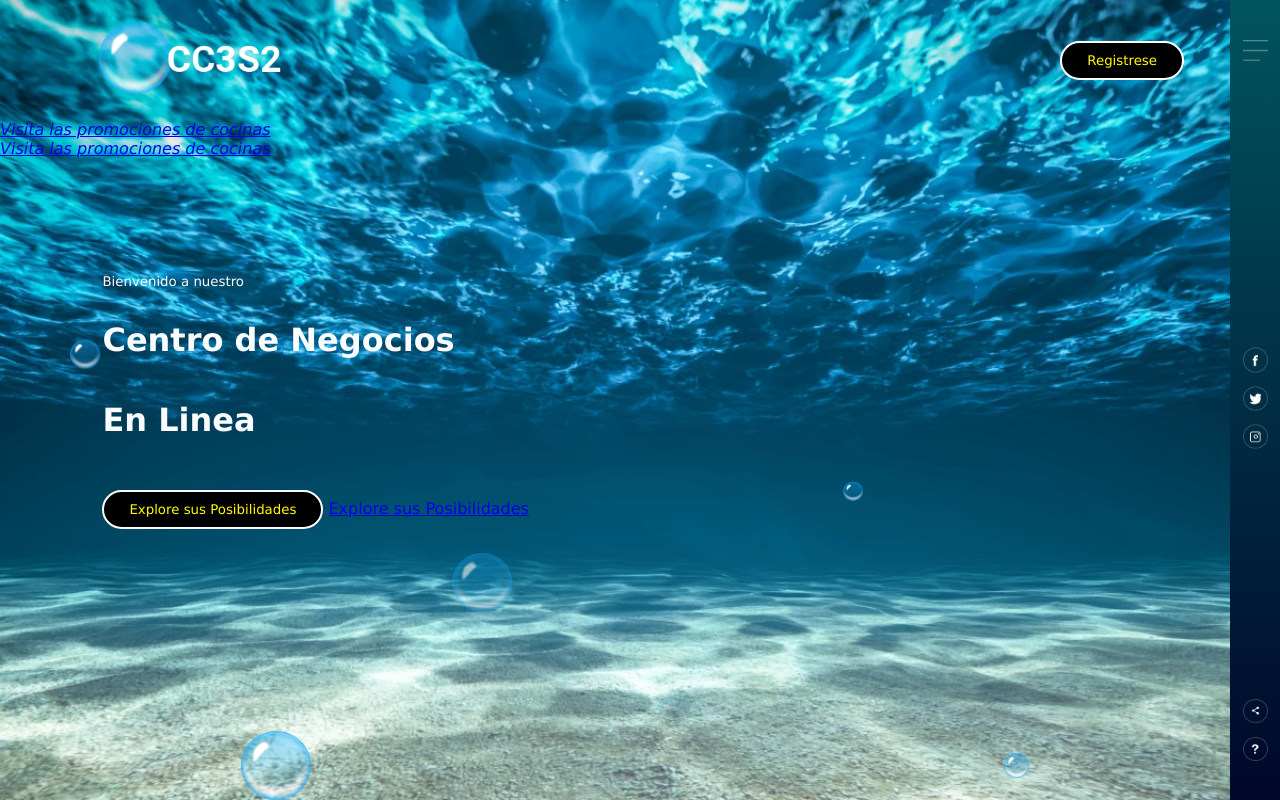
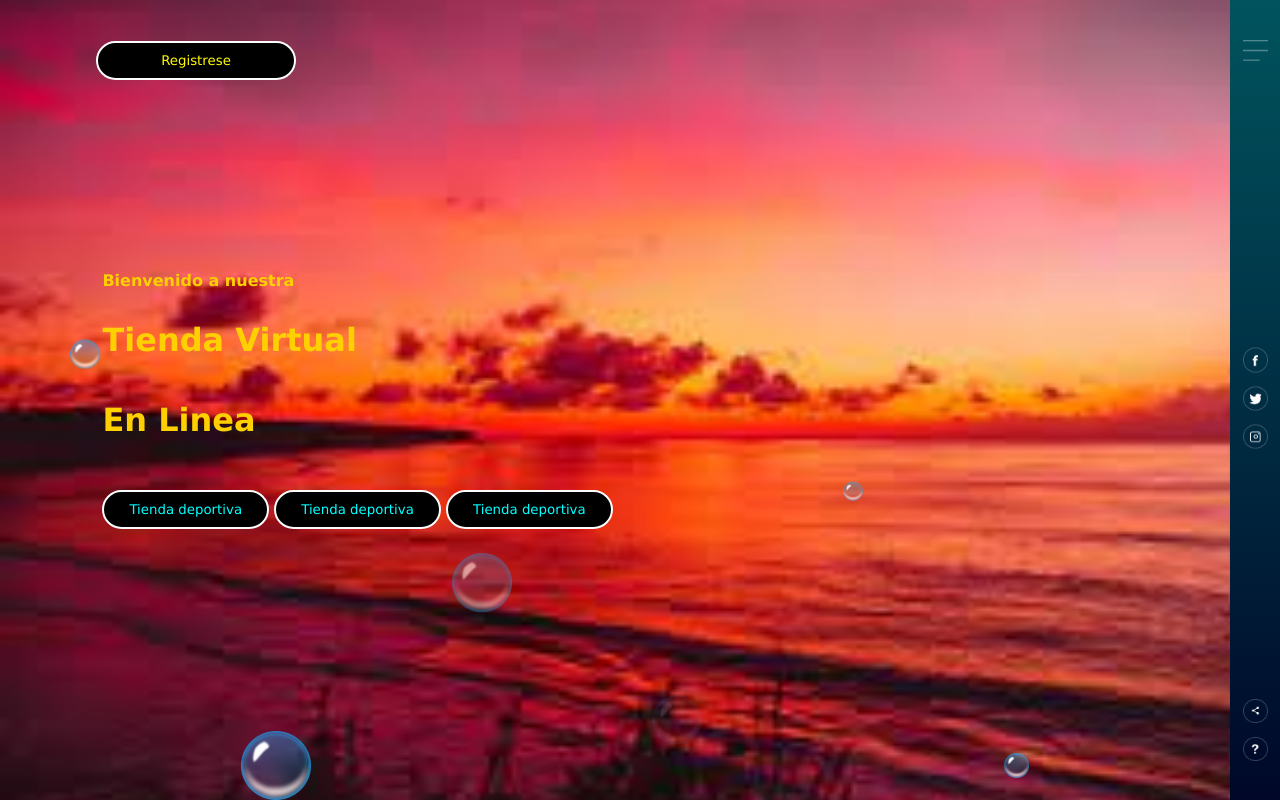
Before and after one commit to Grupo-2-CC3S2/LAB02-CF-RS-CY, a plain HTML site: page index.html in a window 1280 px wide. Drawn offline with Linux system fonts and the light colour scheme.

Commit message:
Guardando cambios 3

```diff
--- a/index.html
+++ b/index.html
@@ -6,19 +6,26 @@
     <meta name="viewport" content="width=device-width, initial-scale=1.0">
 
     <link rel="stylesheet" href="style.css">
-    <title>Animaciones con Html y CSS </title>
+    <title>Tu tienda </title>
 </head>
 <body>
     <div class="principal">
         <div class="navbar">
-            <img src="img/logo.png" alt="Logo" class="logo"/>
-            <button type="button"> Registrese </button>
+            <button type="button" class="logo"> Registrese </button>
         </div>
         <div class="contenido">
-            <small>Bienvenido a nuestro</small>
-            <h1> Centro de  Negocios <br> En Linea</h1>
-            <button type="button">Explore sus Posibilidades</button>
-            <a href="/a.html" type="button">Explore sus Posibilidades</a>
+            <h4>Bienvenido a nuestra</h4>
+            <h1> Tienda Virtual <br> En Linea</h1>
+            <button type="button">
+                <a href="deporte.html" style="color: aqua; text-decoration: none">Tienda deportiva</a>
+            </button>
+            <button type="button">
+                <a href="deporte.html" style="color: aqua; text-decoration: none">Tienda deportiva</a>
+            </button>
+            <button type="button">
+                <a href="deporte.html" style="color: aqua; text-decoration: none">Tienda deportiva</a>
+            </button>
+
         </div>
         <div class="side-bar">
             <img src="img/menu.png" alt="Menu" class="menu">
@@ -42,13 +49,7 @@
             <img src="img/bubble.png" alt="" >
         </div>
 
-        <address>
-            <a href="https://www.linio.com.pe/c/linea-blanca/cocinas-hornos-y-campanas">Visita las promociones de cocinas</a>
-        </address>
 
-        <address>
-            <a href="https://www.linio.com.pe/c/linea-blanca/cocinas-hornos-y-campanas">Visita las promociones de cocinas</a>
-        </address>
 
     </div>
 </body>
--- a/style.css
+++ b/style.css
@@ -8,7 +8,7 @@
 .principal{
     width: 100%;
     height: 100vh;
-    background-image: url(img/background.png);
+    background-image: url(img/atardecer.png);
     background-size: cover;
     background-position: center;
     position: relative;
@@ -18,6 +18,7 @@
 .logo{
     width: 200px;
     cursor: pointer;
+    position:relative;
 }
 
 .navbar{
@@ -39,7 +40,7 @@ button{
     cursor: pointer;
 }
 .contenido{
-    color:#fbfcfd;
+    color: rgb(255, 208, 0);
     position: absolute;
     top: 50%;
     left: 8%;
```
